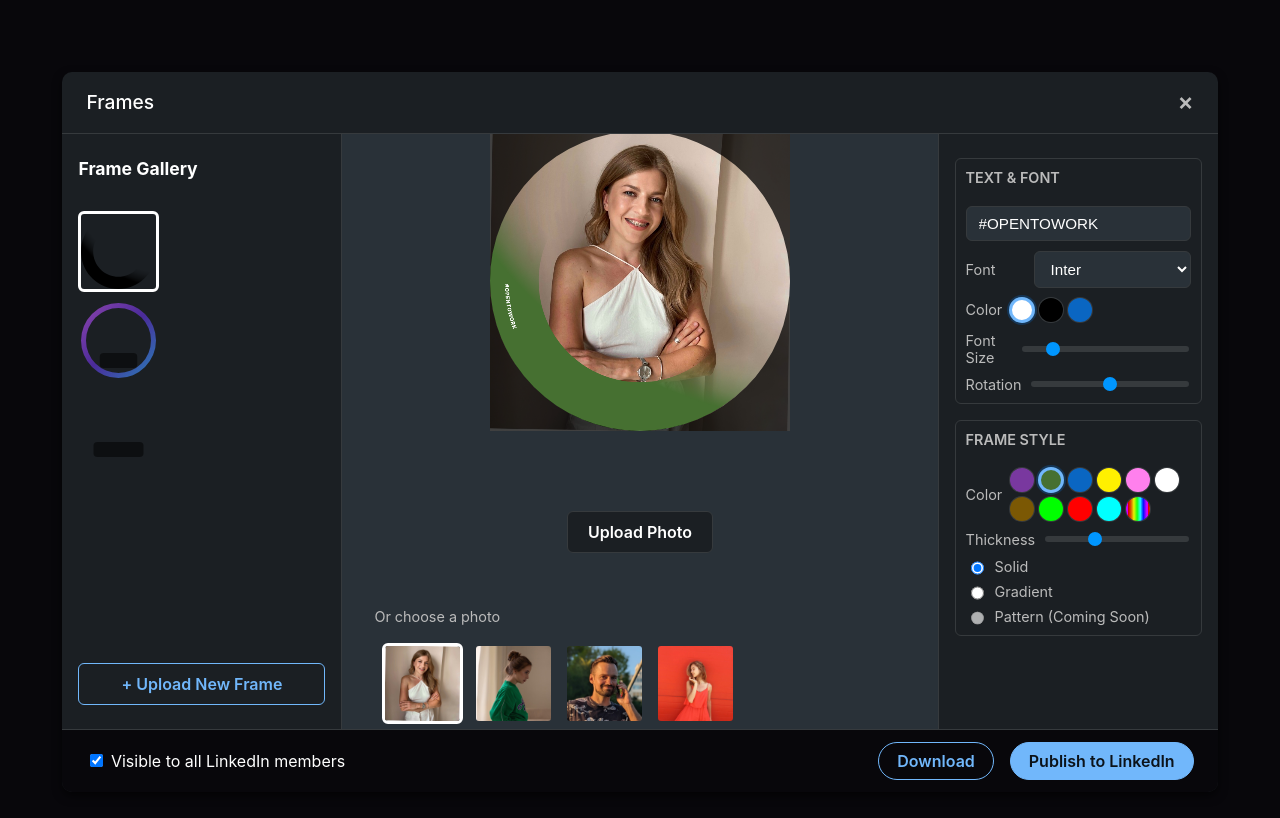
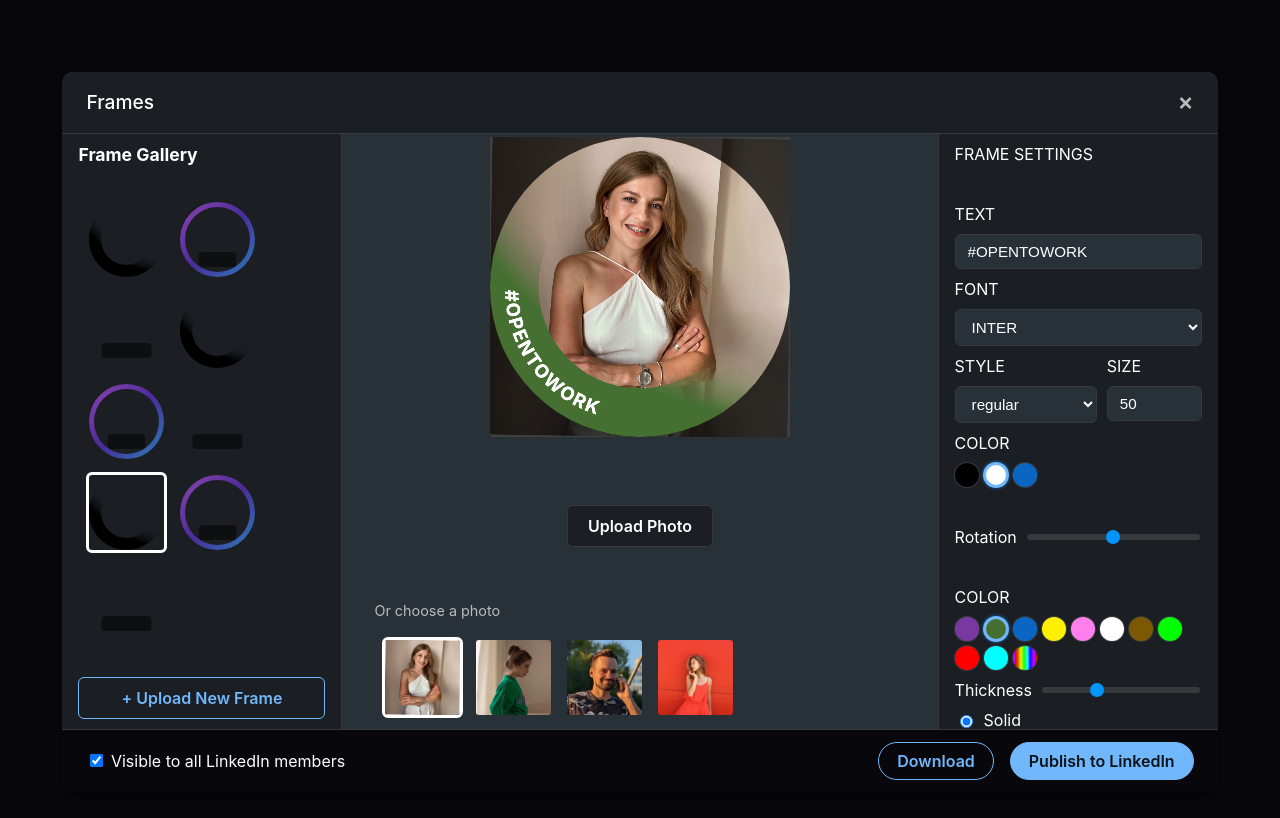
Before and after one commit to StepanoidTeam/frame-maker, a plain HTML site: page index.html in a window 1280 px wide. Drawn offline with Linux system fonts and the light colour scheme.

Commit message:
refac: frame panel, color component, add helpers (tailwind-like)

```diff
--- /dev/null
+++ b/color-palette.css
@@ -0,0 +1,30 @@
+.color-palette {
+  display: flex;
+  gap: 5px;
+  flex-wrap: wrap;
+
+  .color-swatch {
+    /* input[type=radio] */
+    all: unset;
+
+    background-color: var(--color, transparent);
+    background-image: var(--color, none);
+
+    width: 20px;
+    height: 20px;
+    border-radius: 50%;
+    cursor: pointer;
+    border: 2px solid transparent;
+    box-shadow: 0 0 0 1px var(--color-border);
+
+    &:checked {
+      border-color: var(--color-accent-blue);
+      box-shadow: 0 0 0 1px var(--color-accent-blue),
+        0 0 0 3px rgba(10, 102, 194, 0.3);
+    }
+
+    &:hover {
+      /* todo: impl */
+    }
+  }
+}
--- a/gallery.css
+++ b/gallery.css
@@ -6,14 +6,10 @@
 }
 
 .frame-gallery {
-  overflow: hidden;
-  list-style: none;
-  padding: 0;
-  margin: 0;
-  display: flex;
-  flex-direction: column;
-  gap: 8px;
+  flex-direction: row;
+  flex-wrap: wrap;
   flex-grow: 1;
+  align-content: start;
 }
 
 .gallery-item {
@@ -61,7 +57,7 @@
   margin-top: var(--spacing-m);
 }
 
-.photo-gallery {
+.gallery {
   display: flex;
   gap: var(--spacing-sm);
   overflow-x: auto;
--- /dev/null
+++ b/helpers.css
@@ -0,0 +1,34 @@
+[hidden] {
+  display: none;
+}
+
+.flex,
+.flex-row,
+.flex-col {
+  display: flex;
+}
+.flex-row {
+  flex-direction: row;
+}
+.flex-col {
+  flex-direction: column;
+}
+
+.items-start {
+  align-items: flex-start;
+}
+.items-center {
+  align-items: center;
+}
+
+.w-100 {
+  width: 100%;
+}
+
+.gap-10 {
+  gap: 10px;
+}
+
+.uppercase {
+  text-transform: uppercase;
+}
--- a/index.html
+++ b/index.html
@@ -17,9 +17,13 @@
     <!-- templates -->
     <template id="$tmplGalleryItem">
       <label class="gallery-item flex-row">
-        <input type="radio" />
-        <img src="" alt="" />
+        <input type="radio" name="" />
+        <img src="not-set" alt="" />
       </label>
+    </template>
+
+    <template id="$tmplColorSwatch">
+      <input type="radio" class="color-swatch" name="palette" value="" />
     </template>
     <!-- END templates -->
 
@@ -36,7 +40,7 @@
             Frame Gallery
           </h2>
           <div id="$frameGallery" class="frame-gallery gallery">
-            <!-- Gallery items will be populated by script.js -->
+            <!-- items will be populated by javascript -->
           </div>
           <button disabled class="btn-secondary create-btn">
             + Upload New Frame
@@ -59,7 +63,7 @@
             <canvas id="preview-canvas"></canvas>
           </div>
 
-          <div class="preview-divider"></div>
+          <hr />
 
           <div class="preview-buttons">
             <button class="upload-btn" id="upload-photo-btn">
@@ -85,7 +89,7 @@
               Or choose a photo
             </h3>
             <div id="$photoGallery" class="photo-gallery gallery">
-              <!-- Photos will be populated by script.js -->
+              <!-- items will be populated by javascript -->
             </div>
           </div>
         </section>
@@ -93,72 +97,53 @@
         <!-- Right Panel: Editor -->
         <section class="panel editor-panel">
           <!-- Text Settings -->
-          <div class="editor-group">
-            <h3>Text & Font</h3>
+          <span class="uppercase">frame settings</span>
+
+          <hr />
+
+          <label class="flex-col w-100 gap-10">
+            <span class="uppercase">text</span>
             <input
               type="text"
-              id="frame-text-input"
+              id="$inputText"
               class="input-field"
               value="#Hiring"
               placeholder="Enter frame text"
             />
+          </label>
 
-            <div class="customization-row">
-              <label
-                style="
-                  color: var(--color-text-secondary);
-                  font-size: 0.9rem;
-                  min-width: 60px;
-                "
-                >Font</label
-              >
-              <select
-                id="font-family-select"
-                class="input-field"
-                style="margin-bottom: 0"
-              >
+          <label class="flex-col items-start w-100 gap-10">
+            <span class="uppercase">font</span>
+            <select id="font-family-select" class="input uppercase">
               <option value="Inter, sans-serif">Inter</option>
               <option value="Lato, sans-serif">Lato</option>
             </select>
+          </label>
+
+          <div class="flex-row gap-10">
+            <label class="flex-col items-start w-100 gap-10" style="width: 60%">
+              <span class="uppercase">style</span>
+              <select id="font-style-select" class="input">
+                <option value="Inter, sans-serif">regular</option>
+                <option value="Inter, sans-serif">bold</option>
+                <option value="Lato, sans-serif">italic</option>
+              </select>
+            </label>
+
+            <label class="flex-col items-start w-100 gap-10" style="width: 40%">
+              <span class="uppercase">size</span>
+              <input id="$inputFontSize" type="number" min="10" max="200" />
+            </label>
           </div>
 
-            <div class="customization-row">
-              <label
-                style="color: var(--color-text-secondary); font-size: 0.9rem"
-                >Color</label
-              >
-              <div class="color-palette">
-                <div
-                  class="color-swatch active"
-                  data-type="text"
-                  data-color="#ffffff"
-                  style="background-color: #ffffff"
-                ></div>
-                <div
-                  class="color-swatch"
-                  data-type="text"
-                  data-color="#000000"
-                  style="background-color: #000000"
-                ></div>
-                <div
-                  class="color-swatch"
-                  data-type="text"
-                  data-color="#0a66c2"
-                  style="background-color: #0a66c2"
-                ></div>
-              </div>
-            </div>
+          <label class="flex-col gap-10">
+            <span class="uppercase">color</span>
+            <form id="$colorPaletteText" class="color-palette">
+              <!-- items will be populated by javascript -->
+            </form>
+          </label>
 
-            <div class="slider-group">
-              <label>Font Size</label>
-              <input
-                type="range"
-                id="font-size-input"
-                min="10"
-                max="100"
-                value="24"
-              />
-            </div>
+          <hr />
 
           <div class="slider-group">
             <label>Rotation</label>
@@ -170,95 +155,18 @@
               value="0"
             />
           </div>
-          </div>
 
+          <hr />
           <!-- Frame Style -->
-          <div class="editor-group">
-            <h3>Frame Style</h3>
+
           <div class="customization-row">
-              <label
-                style="color: var(--color-text-secondary); font-size: 0.9rem"
-                >Color</label
-              >
-              <div class="color-palette">
-                <div
-                  class="color-swatch active"
-                  data-type="frame"
-                  data-color="#79389f"
-                  style="background-color: #79389f"
-                ></div>
-                <div
-                  class="color-swatch"
-                  data-type="frame"
-                  data-color="#467031"
-                  style="background-color: #467031"
-                ></div>
-                <div
-                  class="color-swatch"
-                  data-type="frame"
-                  data-color="#0a66c2"
-                  style="background-color: #0a66c2"
-                ></div>
-                <div
-                  class="color-swatch"
-                  data-type="frame"
-                  data-color="#fff000"
-                  style="background-color: #fff000"
-                ></div>
-                <div
-                  class="color-swatch"
-                  data-type="frame"
-                  data-color="#ff80ed"
-                  style="background-color: #ff80ed"
-                ></div>
-                <div
-                  class="color-swatch"
-                  data-type="frame"
-                  data-color="#ffffff"
-                  style="background-color: #ffffff"
-                ></div>
-                <div
-                  class="color-swatch"
-                  data-type="frame"
-                  data-color="#7b5804"
-                  style="background-color: #7b5804"
-                ></div>
-                <div
-                  class="color-swatch"
-                  data-type="frame"
-                  data-color="#00ff00"
-                  style="background-color: #00ff00"
-                ></div>
-                <div
-                  class="color-swatch"
-                  data-type="frame"
-                  data-color="#ff0000"
-                  style="background-color: #ff0000"
-                ></div>
-                <div
-                  class="color-swatch"
-                  data-type="frame"
-                  data-color="#00ffff"
-                  style="background-color: #00ffff"
-                ></div>
-                <div
-                  class="color-swatch"
-                  data-type="frame"
-                  data-color="linear-gradient(89.7deg, rgba(223,0,0,1) 2.7%, rgba(214,91,0,1) 15.1%, rgba(233,245,0,1) 29.5%, rgba(23,255,17,1) 45.8%, rgba(29,255,255,1) 61.5%, rgba(5,17,255,1) 76.4%, rgba(202,0,253,1) 92.4%)"
-                  style="
-                    background: linear-gradient(
-                      89.7deg,
-                      rgba(223, 0, 0, 1) 2.7%,
-                      rgba(214, 91, 0, 1) 15.1%,
-                      rgba(233, 245, 0, 1) 29.5%,
-                      rgba(23, 255, 17, 1) 45.8%,
-                      rgba(29, 255, 255, 1) 61.5%,
-                      rgba(5, 17, 255, 1) 76.4%,
-                      rgba(202, 0, 253, 1) 92.4%
-                    );
-                  "
-                ></div>
-              </div>
+            <label class="flex-col gap-10">
+              <span class="uppercase">color</span>
+
+              <form id="$colorPaletteFrame" class="color-palette">
+                <!-- items will be populated by javascript -->
+              </form>
+            </label>
           </div>
 
           <div class="slider-group">
@@ -308,7 +216,6 @@
               >
             </div>
           </div>
-          </div>
         </section>
       </main>
 
--- a/script.js
+++ b/script.js
@@ -6,10 +6,10 @@ document.addEventListener('DOMContentLoaded', () => {
   // State
   const state = {
     text: '#Hiring',
-    textColor: '#ffffff',
+    textColor: 'black',
     frameColor: '#79389f',
     frameStyle: 'solid', // 'solid', 'gradient', 'pattern'
-    fontSize: 14,
+    fontSize: 50,
     rotation: 0,
     thickness: 20,
     userImage: null, // Will hold the Image object
@@ -20,11 +20,18 @@ document.addEventListener('DOMContentLoaded', () => {
     fontFamily: 'Inter, sans-serif',
   };
 
+  function applyState() {
+    // todo(vmyshko): think about it...
+    $inputText.value = state.text;
+    $inputFontSize.value = state.fontSize;
+
+    $colorPaletteText.elements.palette.value = state.textColor;
+    $colorPaletteFrame.elements.palette.value = state.frameColor;
+  }
+
   // DOM Elements
   const canvas = document.getElementById('preview-canvas');
   const ctx = canvas.getContext('2d');
-  const textInput = document.getElementById('frame-text-input');
-  const fontSizeInput = document.getElementById('font-size-input');
   const rotationInput = document.getElementById('rotation-input');
   const thicknessInput = document.getElementById('thickness-input');
   const uploadBtn = document.getElementById('upload-photo-btn');
@@ -104,6 +111,29 @@ document.addEventListener('DOMContentLoaded', () => {
     },
   };
 
+  const textColors = ['black', '#ffffff', '#0a66c2'];
+  const frameColors = [
+    '#79389f',
+    '#467031',
+    '#0a66c2',
+    '#fff000',
+    '#ff80ed',
+    '#ffffff',
+    '#7b5804',
+    '#00ff00',
+    '#ff0000',
+    '#00ffff',
+    // not-gay
+    `linear-gradient(89.7deg,
+    rgba(223,0,0,1) 2.7%,
+    rgba(214,91,0,1) 15.1%,
+    rgba(233,245,0,1) 29.5%,
+    rgba(23,255,17,1) 45.8%,
+    rgba(29,255,255,1) 61.5%,
+    rgba(5,17,255,1) 76.4%,
+    rgba(202,0,253,1) 92.4%)`,
+  ];
+
   function applyPreset(id) {
     const preset = presets[id];
     if (!preset) return;
@@ -123,21 +153,7 @@ document.addEventListener('DOMContentLoaded', () => {
       });
 
     // Update UI Controls
-    textInput.value = state.text;
-
-    // Update Color Swatches UI
-    document
-      .querySelectorAll('.color-swatch[data-type="frame"]')
-      .forEach((s) => {
-        if (s.dataset.color === state.frameColor) s.classList.add('active');
-        else s.classList.remove('active');
-      });
-    document
-      .querySelectorAll('.color-swatch[data-type="text"]')
-      .forEach((s) => {
-        if (s.dataset.color === state.textColor) s.classList.add('active');
-        else s.classList.remove('active');
-      });
+    $inputText.value = state.text;
 
     // Update Radio Buttons
     styleRadios.forEach((radio) => {
@@ -145,7 +161,7 @@ document.addEventListener('DOMContentLoaded', () => {
     });
 
     // Enable text input for SVG frames now that they are editable
-    textInput.disabled = false;
+    $inputText.disabled = false;
 
     draw();
   }
@@ -268,7 +284,11 @@ document.addEventListener('DOMContentLoaded', () => {
 
     const galleryName = 'frames';
 
-    Object.keys(presets).forEach((key) => {
+    [
+      ...Object.keys(presets),
+      ...Object.keys(presets),
+      ...Object.keys(presets),
+    ].forEach((key) => {
       const preset = presets[key];
 
       const $galleryItem =
@@ -332,14 +352,14 @@ document.addEventListener('DOMContentLoaded', () => {
   renderPhotoGallery();
 
   // Text Input
-  textInput.addEventListener('input', (e) => {
+  $inputText.addEventListener('input', (e) => {
     state.text = e.target.value;
     draw();
     updateSVG();
   });
 
   // Sliders
-  fontSizeInput.addEventListener('input', (e) => {
+  $inputFontSize.addEventListener('input', (e) => {
     state.fontSize = parseInt(e.target.value);
     draw();
     updateSVG();
@@ -375,17 +395,29 @@ document.addEventListener('DOMContentLoaded', () => {
     });
   });
 
-  // Color Pickers (Delegation)
-  document
-    .querySelectorAll('.color-swatch[data-type="text"]')
-    .forEach((swatch) => {
-      swatch.addEventListener('click', (e) => {
-        state.textColor = e.target.dataset.color;
-        // Update active state UI
-        document
-          .querySelectorAll('.color-swatch[data-type="text"]')
-          .forEach((s) => s.classList.remove('active'));
-        e.target.classList.add('active');
+  // Color Pickers
+
+  function initColorPalette($colorPalette, colors, name) {
+    $colorPalette.replaceChildren();
+
+    colors.forEach((color) => {
+      const $colorSwatch =
+        $tmplColorSwatch.content.firstElementChild.cloneNode(true);
+
+      // $colorSwatch.name = name;
+      $colorSwatch.value = color;
+      $colorSwatch.style.setProperty('--color', color);
+
+      $colorPalette.appendChild($colorSwatch);
+    });
+  }
+
+  initColorPalette($colorPaletteText, textColors, 'text-colors');
+  initColorPalette($colorPaletteFrame, frameColors, 'frame-colors');
+
+  //(Delegation)
+  $colorPaletteText.addEventListener('change', ({ target }) => {
+    state.textColor = target.value;
 
     if (presets[state.selectedFrameId].type === 'svg') {
       updateSVG();
@@ -393,25 +425,15 @@ document.addEventListener('DOMContentLoaded', () => {
       draw();
     }
   });
-    });
 
-  document
-    .querySelectorAll('.color-swatch[data-type="frame"]')
-    .forEach((swatch) => {
-      swatch.addEventListener('click', (e) => {
-        state.frameColor = e.target.dataset.color;
-        // Update active state UI
-        document
-          .querySelectorAll('.color-swatch[data-type="frame"]')
-          .forEach((s) => s.classList.remove('active'));
-        e.target.classList.add('active');
+  $colorPaletteFrame.addEventListener('change', ({ target }) => {
+    state.frameColor = target.value;
 
     if (presets[state.selectedFrameId].type === 'svg') {
       updateSVG();
     } else {
       draw();
     }
-      });
   });
 
   // Image Upload
@@ -449,4 +471,5 @@ document.addEventListener('DOMContentLoaded', () => {
 
   // Initial Draw
   applyPreset('opentowork2'); // Default
+  applyState();
 });
--- a/style.css
+++ b/style.css
@@ -1,6 +1,7 @@
-@import './buttons.css';
-@import './gallery.css';
-
+@import url(./helpers.css);
+@import url(./buttons.css);
+@import url(./gallery.css);
+@import url(./color-palette.css);
 /*
  * CSS Variables for Dark Theme
  */
@@ -98,11 +99,11 @@ body {
 }
 
 .panel {
-  padding: var(--spacing-l) var(--spacing-m);
+  padding: var(--spacing-sm) var(--spacing-m);
   background-color: var(--color-bg-secondary);
   display: flex;
   flex-direction: column;
-  gap: var(--spacing-m);
+  gap: var(--spacing-sm);
   overflow-y: auto;
 }
 @media screen and (max-width: 1000px) {
@@ -181,12 +182,12 @@ body {
   object-fit: cover;
 }
 
-.preview-divider {
+hr {
+  all: unset;
   width: 100%;
-  max-width: 350px;
   height: 1px;
   background-color: var(--color-border);
-  margin: var(--spacing-m) 0;
+  margin: var(--spacing-sm) 0;
 }
 
 .preview-buttons {
@@ -213,7 +214,6 @@ body {
 
   label {
     display: flex;
-    align-items: center;
     gap: var(--spacing-xs);
     color: var(--color-text-secondary);
     font-size: 0.9rem;
@@ -246,41 +246,10 @@ body {
   text-transform: uppercase;
 }
 
-.input-field {
-  width: 100%;
-  padding: 8px 12px;
-  background-color: var(--color-bg-card);
-  border: 1px solid var(--color-border);
-  border-radius: var(--radius-s);
-  color: var(--color-text-primary);
-  box-sizing: border-box;
-  font-size: 0.95rem;
-}
-
 .customization-row {
   display: flex;
   align-items: center;
   gap: var(--spacing-xs);
-}
-
-.color-palette {
-  display: flex;
-  gap: 5px;
-  flex-wrap: wrap;
-}
-
-.color-swatch {
-  width: 20px;
-  height: 20px;
-  border-radius: 50%;
-  cursor: pointer;
-  border: 2px solid transparent;
-  box-shadow: 0 0 0 1px var(--color-border);
-}
-.color-swatch.active {
-  border-color: var(--color-accent-blue);
-  box-shadow: 0 0 0 1px var(--color-accent-blue),
-    0 0 0 3px rgba(10, 102, 194, 0.3);
 }
 
 .slider-group {
@@ -291,20 +260,28 @@ body {
   label {
     /* // */
   }
-
-  input[type='range'] {
-    /* // */
 }
 
+.input,
+input[type='number'],
 input[type='text'] {
   width: 32px;
   padding: 4px;
 
+  background-color: red;
   color: var(--color-text-secondary);
   background-color: transparent;
   border: 2px solid var(--color-border);
   border-radius: 2px;
-  }
+
+  width: 100%;
+  padding: 8px 12px;
+  background-color: var(--color-bg-card);
+  border: 1px solid var(--color-border);
+  border-radius: var(--radius-s);
+  color: var(--color-text-primary);
+  box-sizing: border-box;
+  font-size: 0.95rem;
 }
 
 input[type='range'] {
@@ -316,6 +293,7 @@ input[type='range'] {
   border-radius: 3px;
   outline: none;
 }
+
 input[type='range']::-webkit-slider-thumb {
   -webkit-appearance: none;
   width: 14px;
```
Also changed, not shown: todo.md (+3 -1 lines). Lines whose indentation alone changed are shown as unchanged.
